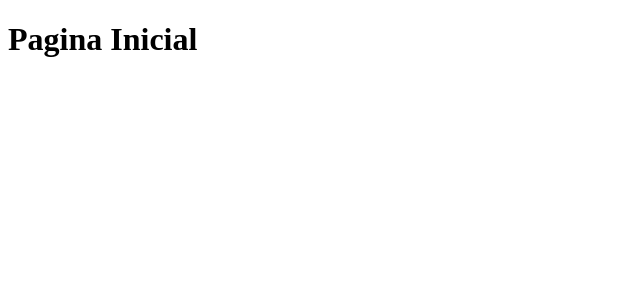
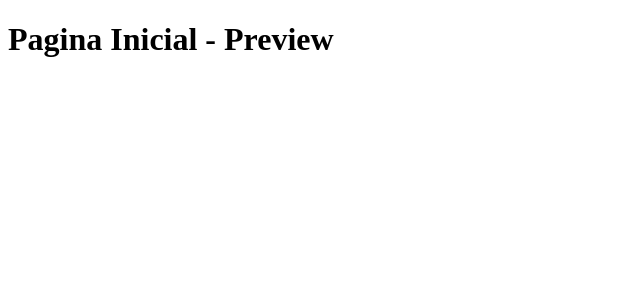
Before and after one commit to CelsoTaliatelli/front-actions, a Next.js app: page / in a window 1280 px wide. Shown: the top 300 px of the page, without its empty margins (0-640 px from the left). Built offline with nearby package versions, Linux system fonts and the light colour scheme.

Commit message:
chore: ajustes script

```diff
--- a/pages/index.js
+++ b/pages/index.js
@@ -1,7 +1,7 @@
 export default function HomeScreen() {
   return (
     <div>
-      <h1>Pagina Inicial</h1>
+      <h1>Pagina Inicial - Preview</h1>
     </div>
   );
 }
--- a/scripts/pullRequestPreview.js
+++ b/scripts/pullRequestPreview.js
@@ -3,9 +3,11 @@ import { execSync } from "child_process";
 
 console.log("[DEPLOY_PREVIEW]: START");
 const command = "npm run deploy:staging";
-const output = execSync(command).toString();
-console.log(output);
+const output = execSync(command, {encoding:"utf-8"}).toString();
+const outputLines = output.split("\n");
+const DEPLOY_URL = outputLines[outputLines.length - 1];
 console.log("[DEPLOY_PREVIEW]: END");
+console.log(`Você pode ver o deploy preview aqui: ${DEPLOY_URL}`);
 
 
 //console.log("[GITHUB_COMMENT]:");
```
